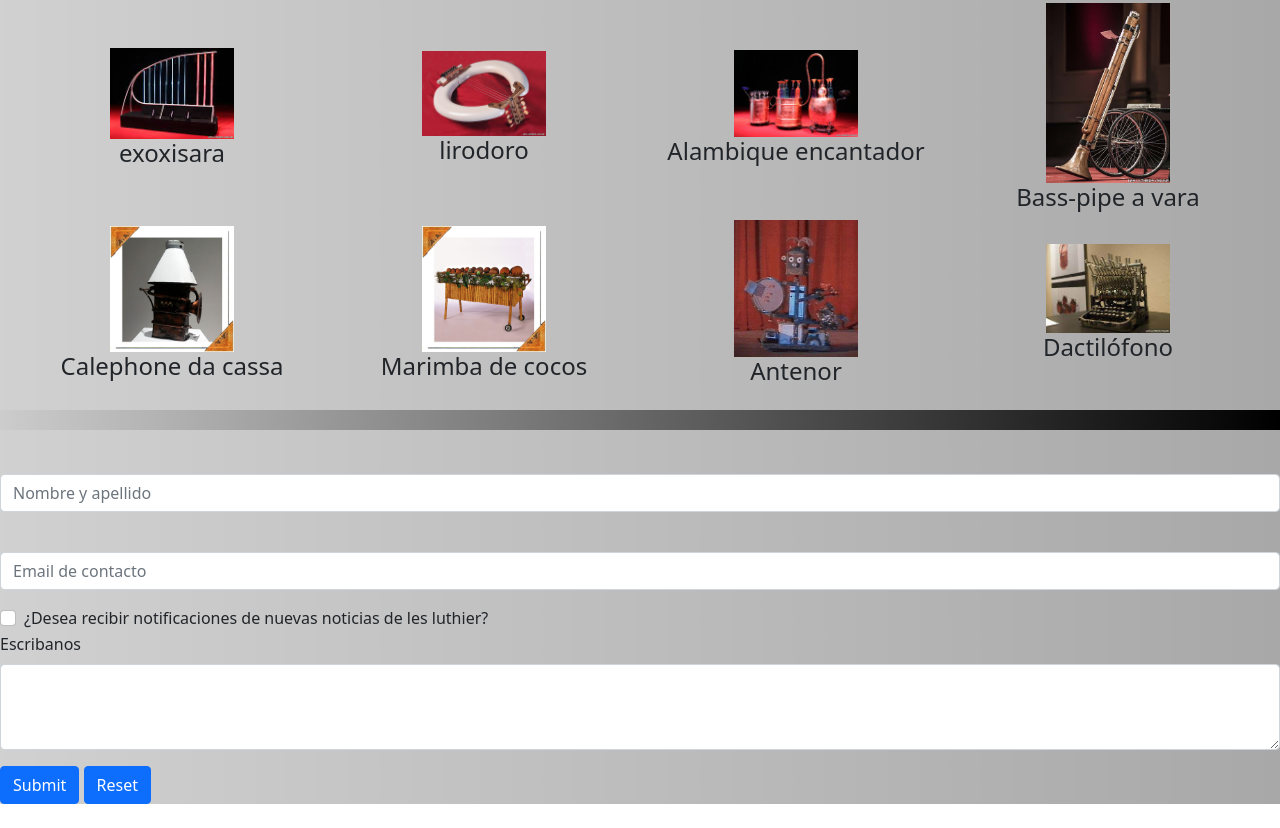
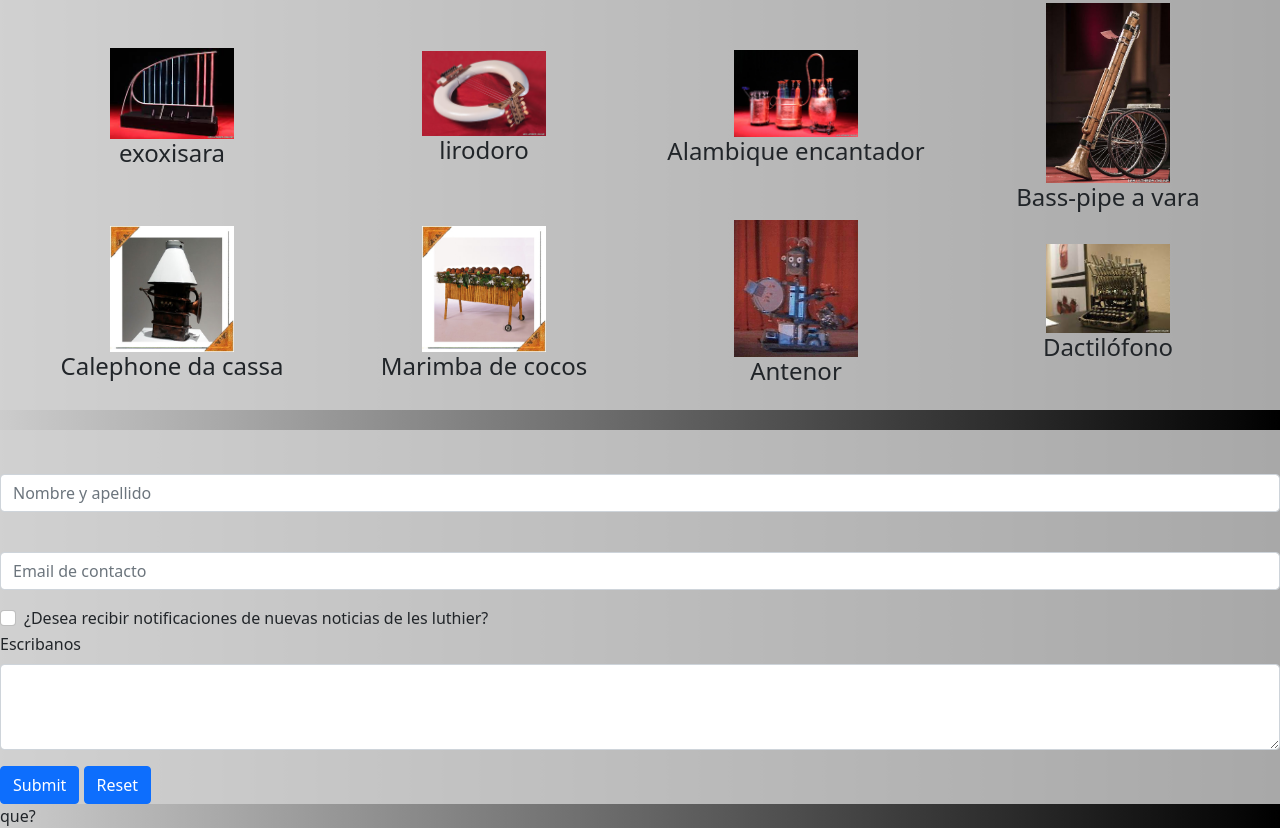
Before and after one commit to Lautaromantellini/trabajo, a website: page index.html in a window 1280 px wide. Shown: the part 5790-6618 px from the top of the page. Before the commit the page ends 6594 px from the top, so only its background shows below. Drawn offline with nearby package versions, Linux system fonts and the light colour scheme.

Commit message:
se agrega el que?

```diff
--- a/index.html
+++ b/index.html
@@ -242,6 +242,7 @@
                   <input class="btn btn-primary" type="reset" value="Reset">
             </form>
         </section>
+        <p>que?</p>
     </main>
     <!-- JavaScript Bundle with Popper -->
 <script src="https://cdn.jsdelivr.net/npm/bootstrap@5.0.0/dist/js/bootstrap.bundle.min.js" integrity="sha384-p34f1UUtsS3wqzfto5wAAmdvj+osOnFyQFpp4Ua3gs/ZVWx6oOypYoCJhGGScy+8" crossorigin="anonymous"></script>
```
